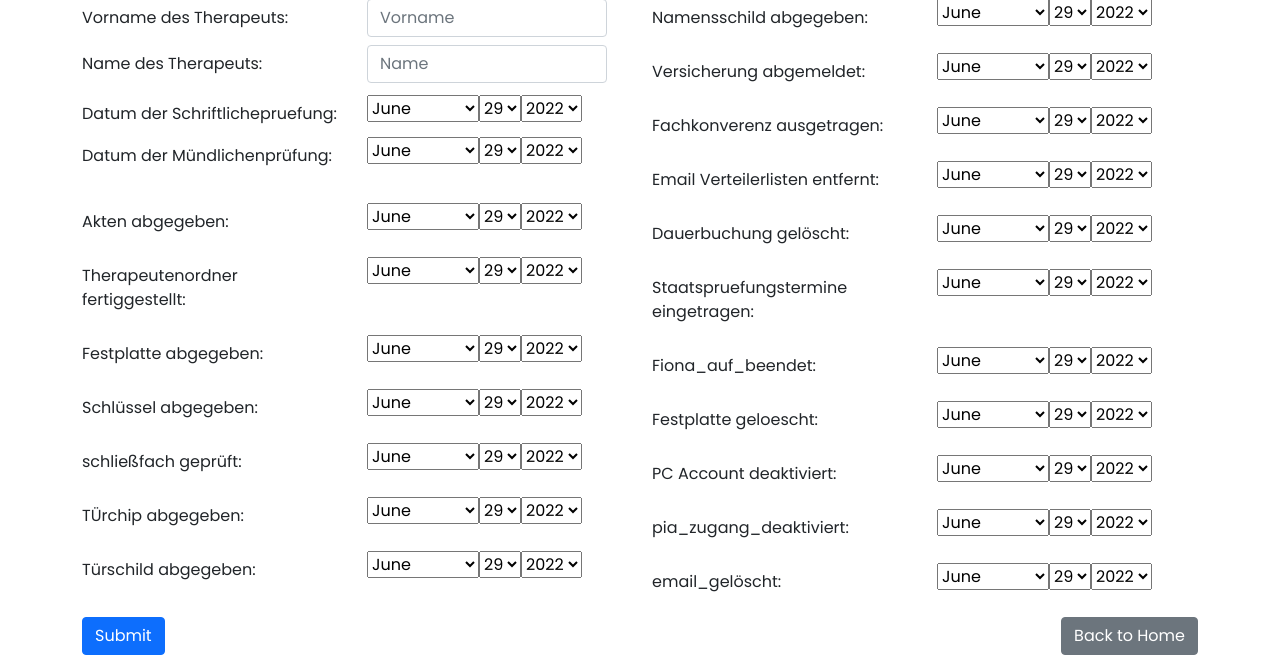
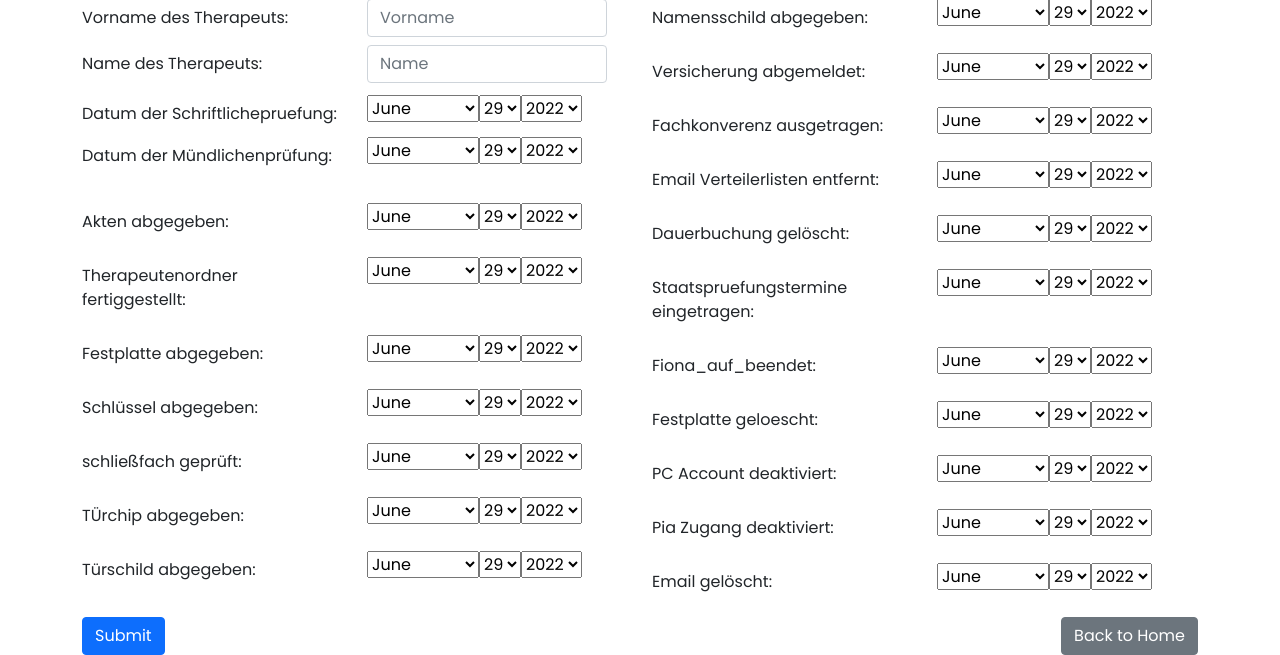
Before and after one commit to Mappack1406/FiveApp, a Django app: page /create/ in a window 1280 px wide. Shown: the part 180-835 px from the top of the page. Run offline with Django 4.2, Linux system fonts and the light colour scheme; a user stored in the database is signed in; data comes from the database, SQL or seed files in the repository; parts of the project's set-up code (start-up, migrations or seed data) failed here and were passed over; some libraries are stand-ins or nearby versions.

Commit message:
adjusted create html

```diff
--- a/five/main/templates/main/create.html
+++ b/five/main/templates/main/create.html
@@ -132,13 +132,13 @@
                         </div>
                     </div>
                     <div class="mb-3 row">
-                        <label class="col-sm-6 col-form-label">pia_zugang_deaktiviert:</label>
+                        <label class="col-sm-6 col-form-label">Pia Zugang deaktiviert:</label>
                         <div class="col-sm-6">
                             {{ form.pia_zugang_deaktiviert }}
                         </div>
                     </div>
                     <div class="mb-3 row">
-                        <label class="col-sm-6 col-form-label">email_gelöscht:</label>
+                        <label class="col-sm-6 col-form-label">Email gelöscht:</label>
                         <div class="col-sm-6">
                             {{ form.email_gelöscht }}
                         </div>
```
Also changed, not shown: five/test1.txt (deleted).
